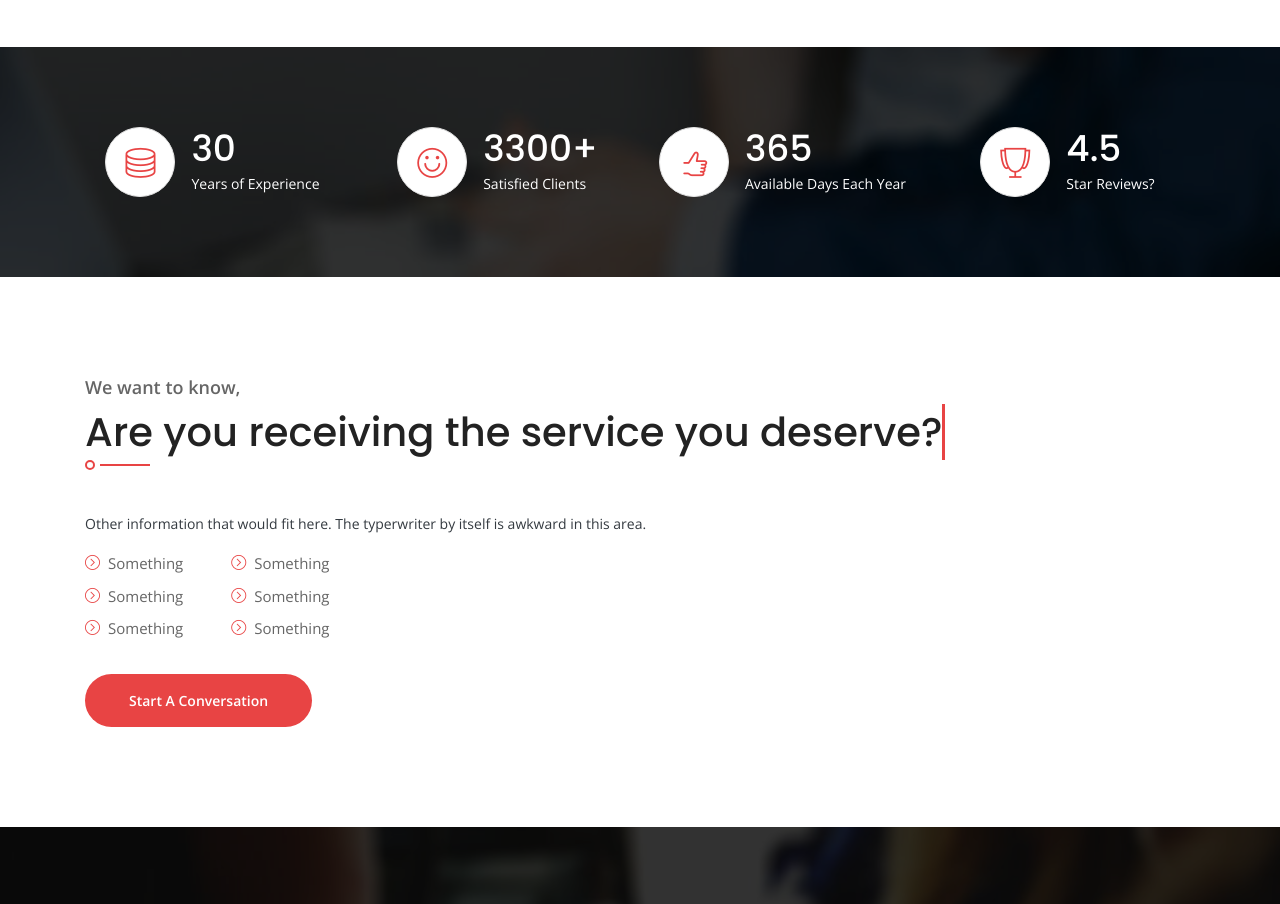
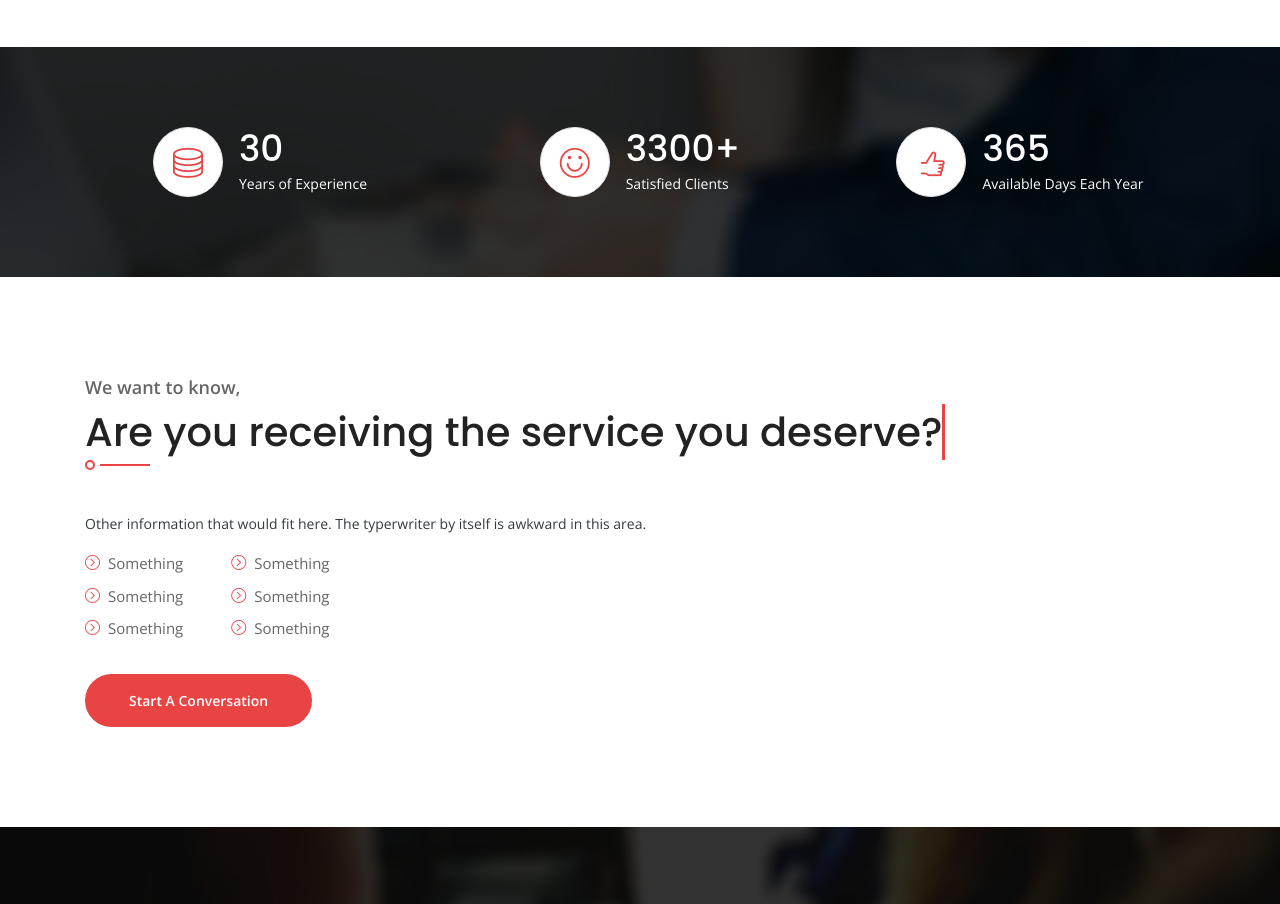
Before and after one commit to jdruckle/team-petroleum-website, a plain HTML site: page index.html in a window 1280 px wide. Shown: the part 1740-2644 px from the top of the page. Drawn offline with nearby package versions, Linux system fonts and the light colour scheme.

Commit message:
Removed 4th service item from counter banner

```diff
--- a/index.html
+++ b/index.html
@@ -213,7 +213,7 @@
 <section class="fun-facts overlay-dark section-sm" style="background-image: url(images/background/cta.jpg);">
   <div class="container">
     <div class="row">
-      <div class="col-lg-3 col-sm-6 mb-4 mb-lg-0">
+      <div class="col-lg-4 col-sm-6 mb-4 mb-lg-0">
         <div class="d-flex flex-sm-row flex-column justify-content-lg-center align-items-center text-center text-sm-left">
           <i class="round-icon ti-server mr-sm-3 mr-0 mb-3 mb-sm-0"></i>
           <div class="text-center text-sm-left">
@@ -222,7 +222,7 @@
           </div>
         </div>
       </div>
-      <div class="col-lg-3 col-sm-6 mb-4 mb-lg-0">
+      <div class="col-lg-4 col-sm-6 mb-4 mb-lg-0">
         <div class="d-flex flex-sm-row flex-column justify-content-lg-center align-items-center text-center text-sm-left">
           <i class="round-icon ti-face-smile mr-sm-3 mr-0 mb-3 mb-sm-0"></i>
           <div class="text-center text-sm-left">
@@ -231,21 +231,12 @@
           </div>
         </div>
       </div>
-      <div class="col-lg-3 col-sm-6 mb-4 mb-lg-0">
+      <div class="col-lg-4 col-sm-6 mb-4 mb-lg-0">
         <div class="d-flex flex-sm-row flex-column justify-content-lg-center align-items-center text-center text-sm-left">
           <i class="round-icon ti-thumb-up mr-sm-3 mr-0 mb-3 mb-sm-0"></i>
           <div class="text-center text-sm-left">
             <h2 class="count text-white mb-0 no-text-plus" data-count="365">0</h2>
             <p class="text-white mb-0">Available Days Each Year</p>
-          </div>
-        </div>
-      </div>
-      <div class="col-lg-3 col-sm-6 mb-4 mb-lg-0">
-        <div class="d-flex flex-sm-row flex-column justify-content-lg-center align-items-center text-center text-sm-left">
-          <i class="round-icon ti-cup mr-sm-3 mr-0 mb-3 mb-sm-0"></i>
-          <div class="text-center text-sm-left">
-            <h2 class="text-white mb-0"><span class="count" data-count="4">0</span>.5</h2>
-            <p class="text-white mb-0">Star Reviews?</p>
           </div>
         </div>
       </div>
```
